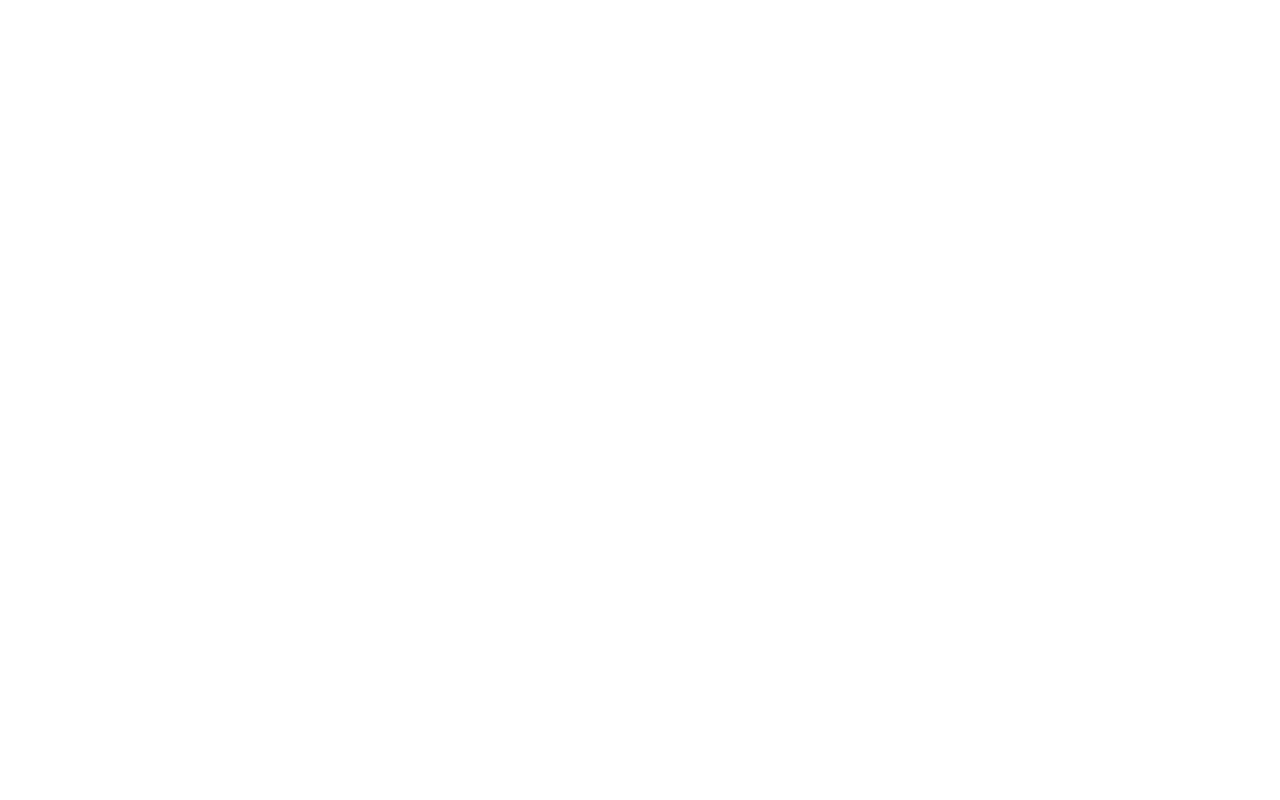
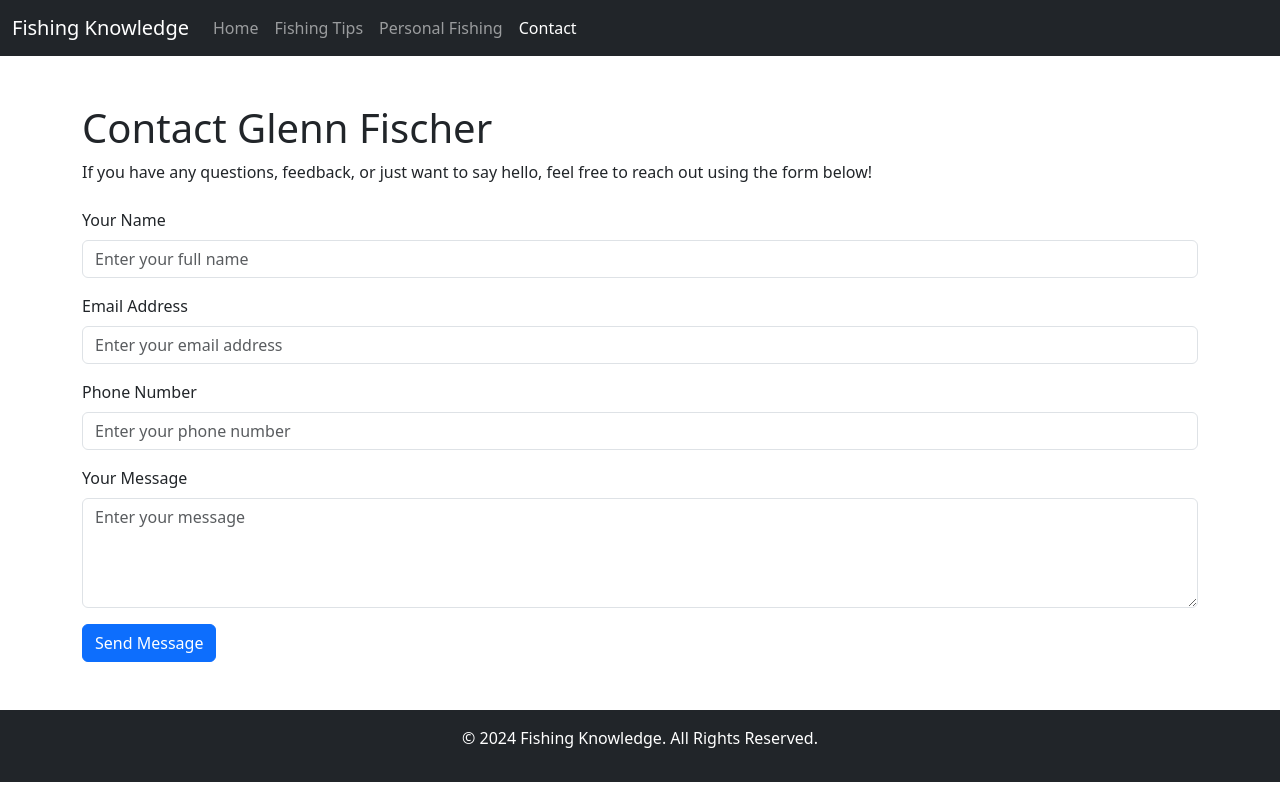
Before and after one commit to glennfisch/P4, a plain HTML site: page pages/contact.html in a window 1280 px wide. Drawn offline with nearby package versions, Linux system fonts and the light colour scheme.

Commit message:
contact.html

```diff
--- a/pages/contact.html
+++ b/pages/contact.html
@@ -1 +1,62 @@
-<!-- Placeholder for Contact Page -->
+<!DOCTYPE html>
+<html lang="en">
+<head>
+    <meta charset="UTF-8">
+    <meta name="viewport" content="width=device-width, initial-scale=1.0">
+    <title>Contact Glenn Fischer</title>
+    <link href="https://cdn.jsdelivr.net/npm/bootstrap@5.3.0/dist/css/bootstrap.min.css" rel="stylesheet">
+    <link rel="stylesheet" href="../css/styles.css">
+</head>
+<body>
+    <!-- Navigation Bar -->
+    <nav class="navbar navbar-expand-lg navbar-dark bg-dark">
+        <div class="container-fluid">
+            <a class="navbar-brand" href="../index.html">Fishing Knowledge</a>
+            <button class="navbar-toggler" type="button" data-bs-toggle="collapse" data-bs-target="#navbarNav"
+                aria-controls="navbarNav" aria-expanded="false" aria-label="Toggle navigation">
+                <span class="navbar-toggler-icon"></span>
+            </button>
+            <div class="collapse navbar-collapse" id="navbarNav">
+                <ul class="navbar-nav">
+                    <li class="nav-item"><a class="nav-link" href="../index.html">Home</a></li>
+                    <li class="nav-item"><a class="nav-link" href="fishing_tips/index.html">Fishing Tips</a></li>
+                    <li class="nav-item"><a class="nav-link" href="personal_fishing/index.html">Personal Fishing</a></li>
+                    <li class="nav-item"><a class="nav-link active" href="contact.html">Contact</a></li>
+                </ul>
+            </div>
+        </div>
+    </nav>
+
+    <!-- Contact Form -->
+    <main class="container my-5">
+        <h1>Contact Glenn Fischer</h1>
+        <p>If you have any questions, feedback, or just want to say hello, feel free to reach out using the form below!</p>
+        <form action="mailto:gwf@njit.edu" method="post" enctype="text/plain" class="mt-4">
+            <div class="mb-3">
+                <label for="name" class="form-label">Your Name</label>
+                <input type="text" class="form-control" id="name" name="name" placeholder="Enter your full name" required>
+            </div>
+            <div class="mb-3">
+                <label for="email" class="form-label">Email Address</label>
+                <input type="email" class="form-control" id="email" name="email" placeholder="Enter your email address">
+            </div>
+            <div class="mb-3">
+                <label for="phone" class="form-label">Phone Number</label>
+                <input type="tel" class="form-control" id="phone" name="phone" placeholder="Enter your phone number">
+            </div>
+            <div class="mb-3">
+                <label for="message" class="form-label">Your Message</label>
+                <textarea class="form-control" id="message" name="message" rows="4" placeholder="Enter your message" required></textarea>
+            </div>
+            <button type="submit" class="btn btn-primary">Send Message</button>
+        </form>
+    </main>
+
+    <!-- Footer -->
+    <footer class="bg-dark text-white text-center py-3">
+        <p>&copy; 2024 Fishing Knowledge. All Rights Reserved.</p>
+    </footer>
+
+    <script src="https://cdn.jsdelivr.net/npm/bootstrap@5.3.0/dist/js/bootstrap.bundle.min.js"></script>
+</body>
+</html>
```
